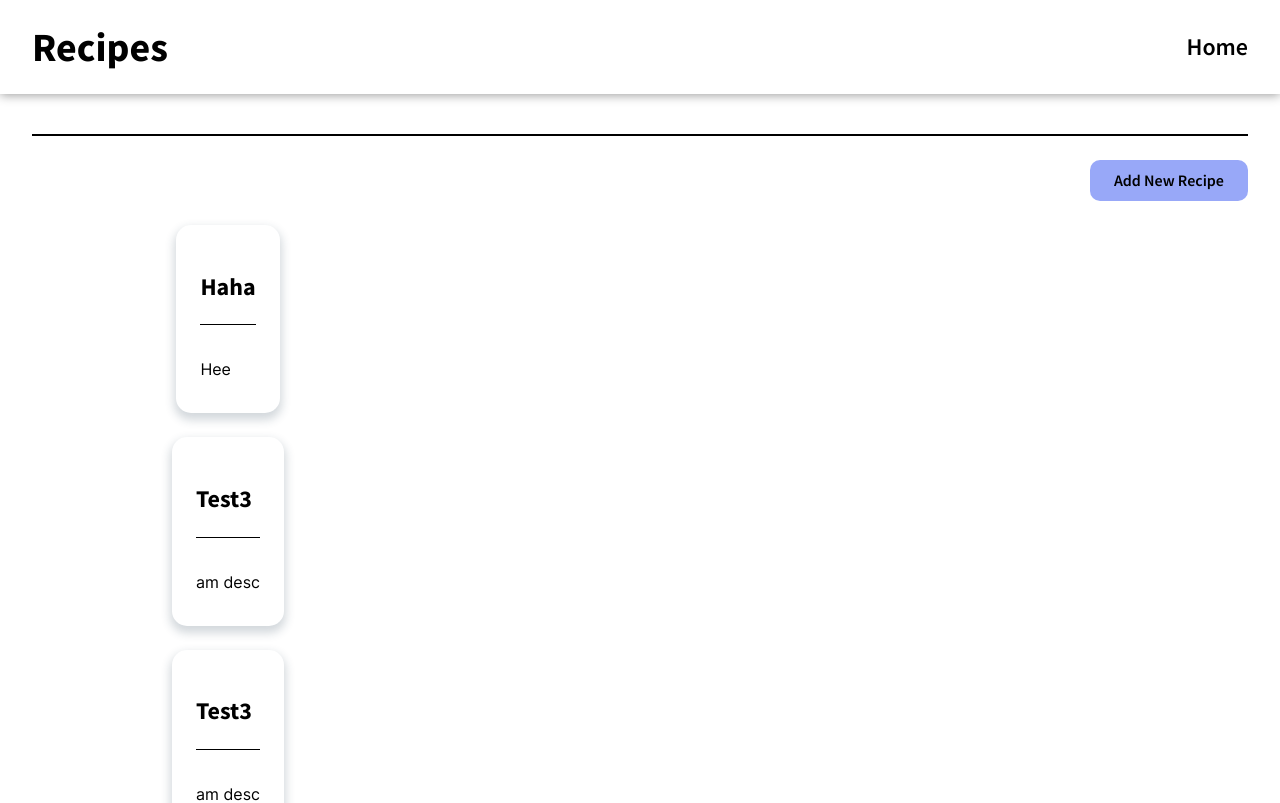
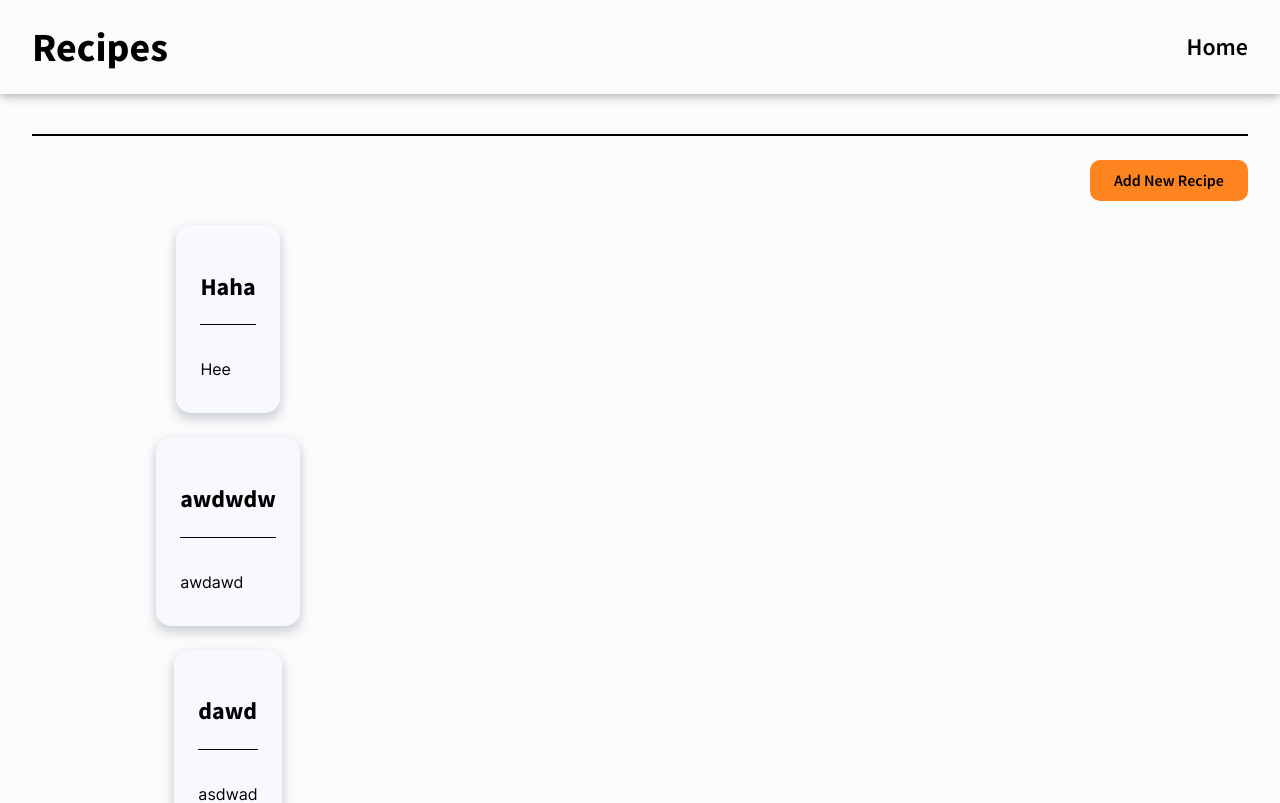
Before and after one commit to Qusz/vue-recipe-app, a Vue app: page / in a window 1280 px wide. Shown: the top 803 px of the page. Built offline with nearby package versions, Linux system fonts and the light colour scheme; data requests are answered from the project's data file.

Commit message:
changes color scheme

```diff
--- a/db.json
+++ b/db.json
@@ -17,54 +17,6 @@
       "instructions": "dawd"
     },
     {
-      "id": 3,
-      "name": "Test3",
-      "desc": "am desc",
-      "ingredients": [
-        {
-          "ingredient": "lel",
-          "qty": "23'"
-        }
-      ],
-      "instructions": "hahahahah"
-    },
-    {
-      "id": 5,
-      "name": "Test3",
-      "desc": "am desc",
-      "ingredients": [
-        {
-          "ingredient": "lel",
-          "qty": "23'"
-        }
-      ],
-      "instructions": "hahahahah"
-    },
-    {
-      "id": 6,
-      "name": "Test3",
-      "desc": "am desc",
-      "ingredients": [
-        {
-          "ingredient": "lel",
-          "qty": "23'"
-        }
-      ],
-      "instructions": "hahahahah"
-    },
-    {
-      "id": 7,
-      "name": "Test3",
-      "desc": "am desc",
-      "ingredients": [
-        {
-          "ingredient": "lel",
-          "qty": "23'"
-        }
-      ],
-      "instructions": "hahahahah"
-    },
-    {
       "id": 10,
       "name": "awdwdw",
       "desc": "awdawd",
@@ -82,6 +34,27 @@
       "desc": "asdwad",
       "ingredients": [],
       "instructions": "dawd"
+    },
+    {
+      "id": 12,
+      "name": "1",
+      "desc": "",
+      "ingredients": [],
+      "instructions": ""
+    },
+    {
+      "id": 13,
+      "name": "",
+      "desc": "",
+      "ingredients": [],
+      "instructions": ""
+    },
+    {
+      "id": 14,
+      "name": "",
+      "desc": "",
+      "ingredients": [],
+      "instructions": ""
     }
   ]
 }
--- a/src/assets/styles/sass/base/_vars.scss
+++ b/src/assets/styles/sass/base/_vars.scss
@@ -23,8 +23,8 @@ $spacer-xxs: .7rem;
 
 //* Colors
 
-$clr-primary: #FAF7F0;
-$clr-secondary: #CDFCF6;
-$clr-accent: #98A8F8;
-$clr-white: #fff;
+$clr-primary: #F8F8FF;
+$clr-secondary: #3E6D9C;
+$clr-accent: #FD841F;
+$clr-white: #FCFBFC;
 $clr-black: #000;
--- a/src/assets/styles/sass/components/BaseButton.scss
+++ b/src/assets/styles/sass/components/BaseButton.scss
@@ -27,3 +27,7 @@
 .btn-accent {
   @include btn-color($clr-accent, $clr-black);
 }
+
+.btn-secondary {
+  @include btn-color($clr-secondary, $clr-white);
+}
--- a/src/assets/styles/sass/components/RecipeCard.scss
+++ b/src/assets/styles/sass/components/RecipeCard.scss
@@ -6,7 +6,7 @@
   max-width: 300px;
 
   padding: $spacer-xs $spacer-s;
-  background-color: $clr-white;
+  background-color: $clr-primary;
   border-radius: 15px;
 
   -webkit-box-shadow: 0px 5px 10px 2px rgba(34, 60, 80, 0.2);
--- a/src/views/AddRecipe.vue
+++ b/src/views/AddRecipe.vue
@@ -98,7 +98,7 @@
       </div>
 
       <button
-        class="btn btn-accent add-recipe__button"
+        class="btn btn-secondary add-recipe__button"
         @click="submitRecipe()">
         Add recipe
       </button>
```
Also changed, not shown: 1 other file (tests, documents, lock files or other folders).
